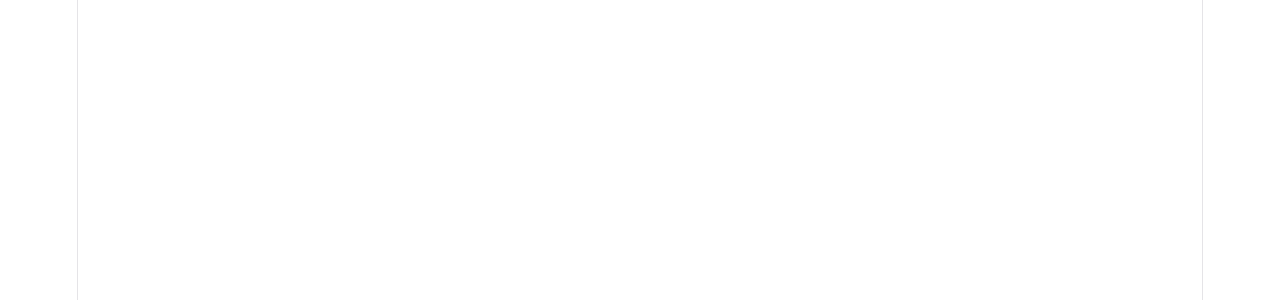
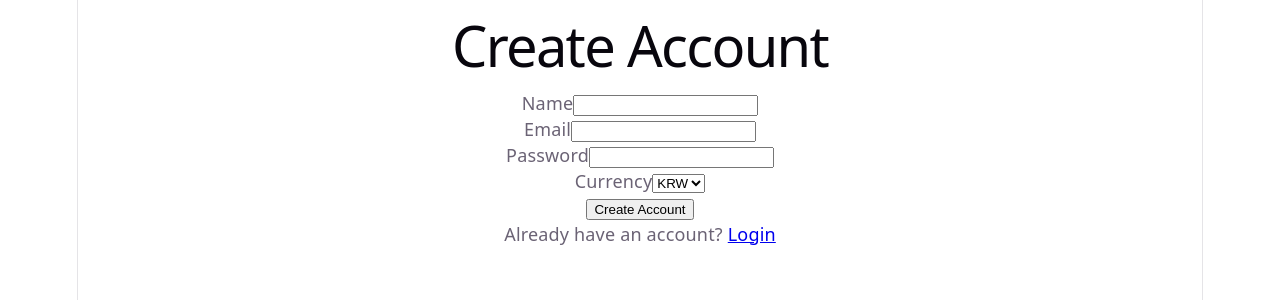
Before and after one commit to AbdelrahmanElghandour/expense_platform, a React app in the folder frontend/: page /register in a window 1280 px wide. Before the commit this address had no page. Shown: the top 300 px of the page. Built offline with nearby package versions, Linux system fonts and the light colour scheme; the HTML template or start-up script is replaced by a standard one.

Commit message:
Added user registeration flow

```diff
--- a/frontend/src/App.jsx
+++ b/frontend/src/App.jsx
@@ -1,6 +1,7 @@
 import { Routes, Route, Navigate } from "react-router-dom";
 
 import LoginPage from "./pages/LoginPage";
+import RegisterPage from "./pages/RegisterPage";
 import DashboardPage from "./pages/DashboardPage";
 import TransactionsPage from "./pages/TransactionsPage";
 import ProtectedRoute from "./components/ProtectedRoute";
@@ -11,6 +12,11 @@
       <Route
         path="/login"
         element={<LoginPage />}
+      />
+
+      <Route
+        path="/register"
+        element={<RegisterPage />}
       />
 
       <Route
@@ -30,6 +36,11 @@
           </ProtectedRoute>
         }
       />
+
+      <Route
+        path="/"
+        element={<Navigate to="/dashboard" replace />}
+      />
     </Routes>
   );
 }
--- a/frontend/src/pages/LoginPage.jsx
+++ b/frontend/src/pages/LoginPage.jsx
@@ -1,7 +1,7 @@
 import { useState } from "react";
 import api from "../api/api";
 import { useAuth } from "../context/AuthContext";
-import { useNavigate } from "react-router-dom";
+import { Link, useNavigate } from "react-router-dom";
 
 
 function LoginPage() {
@@ -63,6 +63,12 @@
                 </button>
                 <div></div>
             </form>
+            <p>
+                Don't have an account?{" "}
+                <Link to="/register">
+                    Create an account
+                </Link>
+            </p>
 
             {error && <p>{error}</p>}
         </div>
--- a/frontend/src/pages/RegisterPage.jsx
+++ b/frontend/src/pages/RegisterPage.jsx
@@ -0,0 +1,113 @@
+import { useState } from "react";
+import { useNavigate, Link } from "react-router-dom";
+
+import api from "../api/api";
+
+function RegisterPage() {
+    const [name, setName] = useState("");
+    const [email, setEmail] = useState("");
+    const [password, setPassword] = useState("");
+    const [currency, setCurrency] = useState("KRW");
+    const [error, setError] = useState("");
+
+    const navigate = useNavigate();
+
+    async function handleSubmit(event) {
+        event.preventDefault();
+        setError("");
+
+        try {
+            await api.post("/auth/register", {
+                name,
+                email,
+                password,
+                currency
+            });
+
+            navigate("/login");
+        } catch (error) {
+            setError(
+                error.response?.data?.error ||
+                "Registration failed"
+            );
+        }
+    }
+
+    return (
+        <div>
+            <h1>Create Account</h1>
+
+            <form onSubmit={handleSubmit}>
+                <div>
+                    <label>Name</label>
+
+                    <input
+                        type="text"
+                        value={name}
+                        onChange={(event) =>
+                            setName(event.target.value)
+                        }
+                        required
+                    />
+                </div>
+
+                <div>
+                    <label>Email</label>
+
+                    <input
+                        type="email"
+                        value={email}
+                        onChange={(event) =>
+                            setEmail(event.target.value)
+                        }
+                        required
+                    />
+                </div>
+
+                <div>
+                    <label>Password</label>
+
+                    <input
+                        type="password"
+                        value={password}
+                        onChange={(event) =>
+                            setPassword(event.target.value)
+                        }
+                        required
+                    />
+                </div>
+
+                <div>
+                    <label>Currency</label>
+
+                    <select
+                        value={currency}
+                        onChange={(event) =>
+                            setCurrency(event.target.value)
+                        }
+                    >
+                        <option value="KRW">KRW</option>
+                        <option value="USD">USD</option>
+                        <option value="EUR">EUR</option>
+                        <option value="EGP">EGP</option>
+                    </select>
+                </div>
+
+                {error && <p>{error}</p>}
+
+                <button type="submit">
+                    Create Account
+                </button>
+            </form>
+
+            <p>
+                Already have an account?{" "}
+                <Link to="/login">
+                    Login
+                </Link>
+            </p>
+        </div>
+    );
+}
+
+export default RegisterPage;
```
